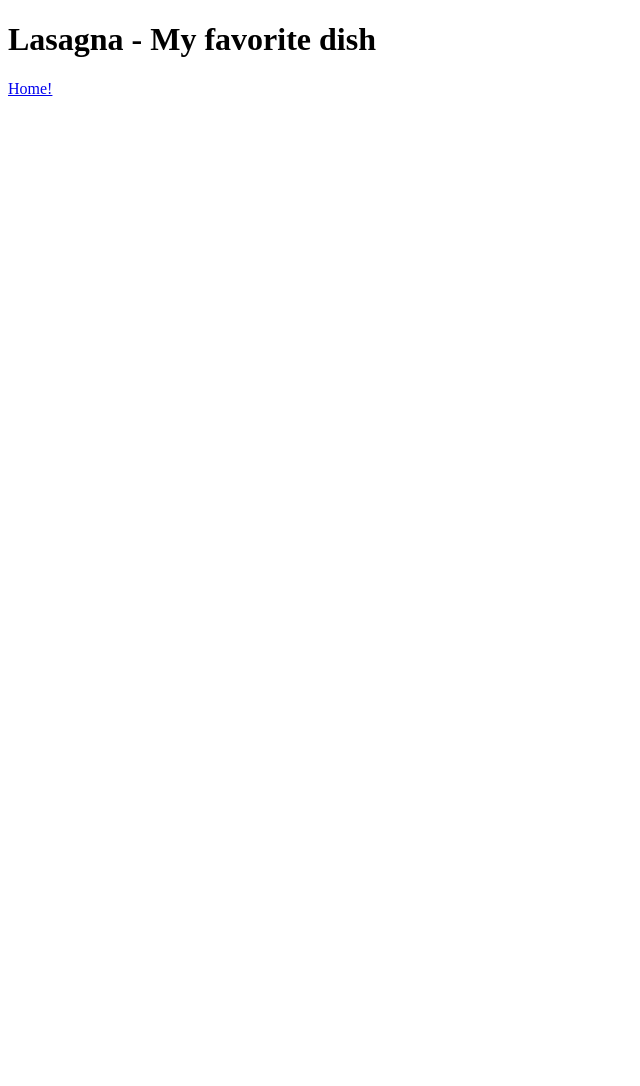
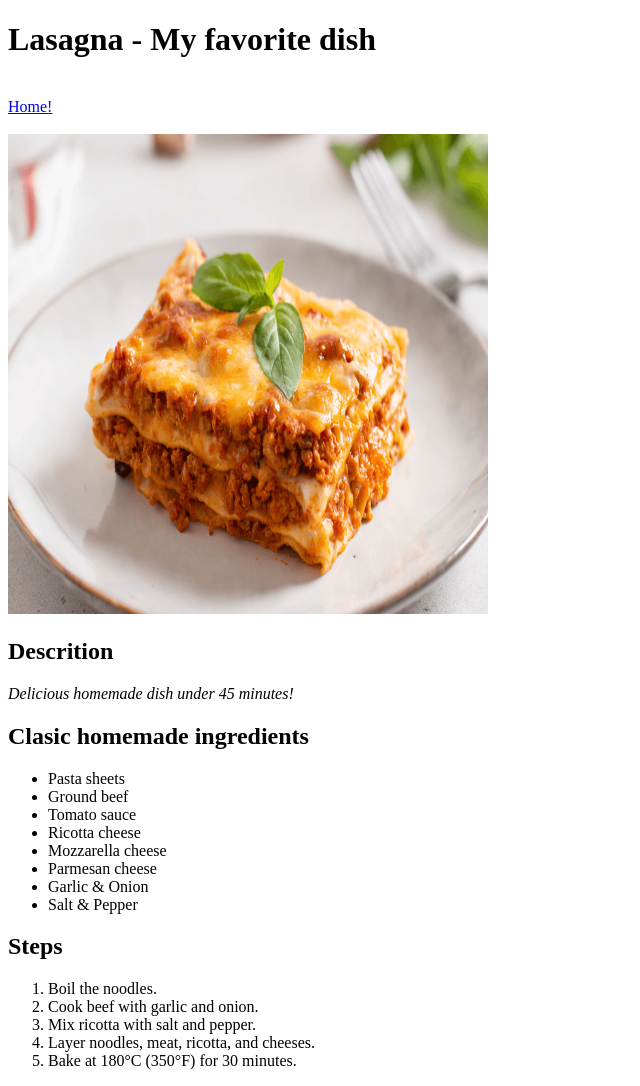
Before and after one commit to XavierSs21/odin-recipes, a plain HTML site: page recipes/lasagna.html in a window 1280 px wide. Shown: the whole page, without its empty margins (0-640 px from the left). Before the commit the page ends 800 px from the top, so only its background shows below. Drawn offline with Linux system fonts and the light colour scheme.

Commit message:
Add the full lasagna recipe

```diff
--- a/recipes/lasagna.html
+++ b/recipes/lasagna.html
@@ -7,6 +7,30 @@
 </head>
 <body>
     <h1>Lasagna - My favorite dish</h1>
-    <a href="../index.html">Home!</a>
+    <br><a href="../index.html" >Home!</a>
+    <br><br><img src="./lasagna.png" alt="lasagna image" height="480" width="480">
+    <h2>Descrition</h2>
+    <em><p>Delicious homemade dish under 45 minutes!</p></em>
+
+    <h2>Clasic homemade ingredients</h2>
+    <ul>
+        <li>Pasta sheets</li>
+        <li>Ground beef</li>
+        <li>Tomato sauce</li>
+        <li>Ricotta cheese</li>
+        <li>Mozzarella cheese</li>
+        <li>Parmesan cheese</li>
+        <li>Garlic & Onion</li>
+        <li>Salt & Pepper</li>
+    </ul>
+
+    <h2>Steps</h2>
+    <ol>
+        <li>Boil the noodles.</li>
+        <li>Cook beef with garlic and onion.</li>
+        <li>Mix ricotta with salt and pepper.</li>
+        <li>Layer noodles, meat, ricotta, and cheeses.</li>
+        <li>Bake at 180°C (350°F) for 30 minutes.</li>
+    </ol>
 </body>
 </html>
```
